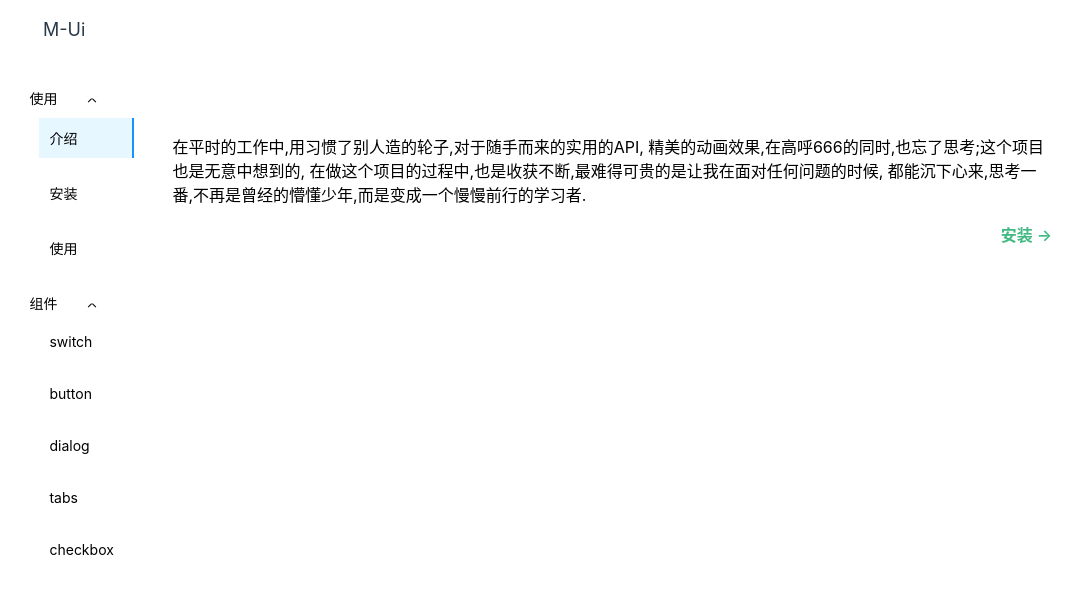
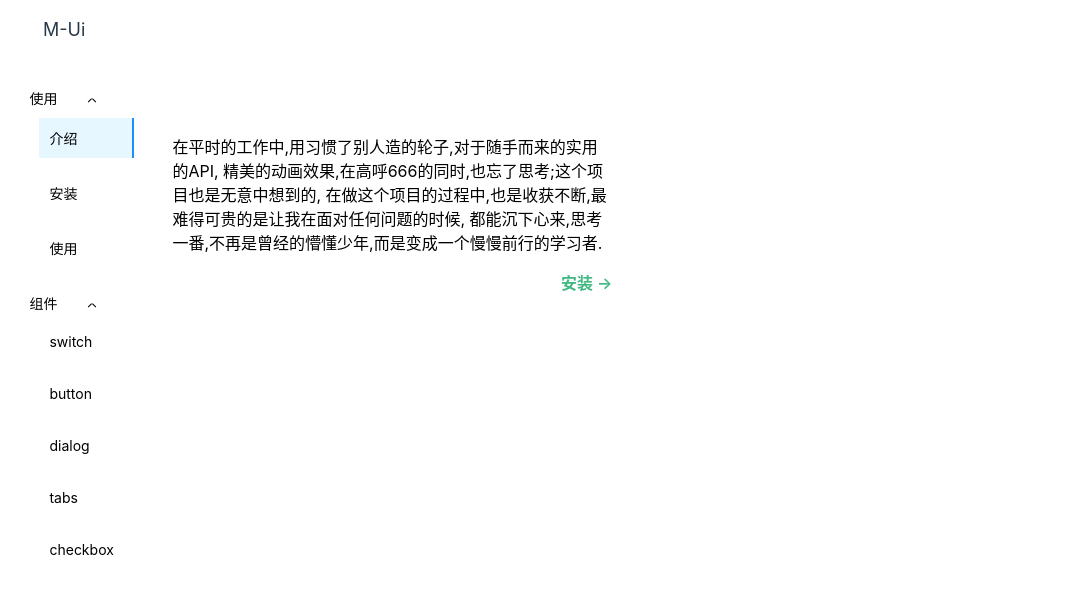
Before and after one commit to HW0001/Vue3-ui, a Vue app: page /#/doc/introduce in a window 1280 px wide. Shown: the top 594 px of the page, without its empty margins (0-1083 px from the left). Built offline with nearby package versions, Linux system fonts and the light colour scheme.

Commit message:
调整界面样式

```diff
--- a/src/components/Install.vue
+++ b/src/components/Install.vue
@@ -11,10 +11,10 @@
 
 <style lang="scss" scoped>
 div {
-    width: 80%;
+  width: 50%;
 
   pre {
-        margin: 20px 0 30px 20px
+    margin: 20px 0 30px 20px;
   }
 }
 
@@ -24,7 +24,6 @@ div {
 
 .next {
   float: right;
-
 }
 
 a {
--- a/src/components/Introduce.vue
+++ b/src/components/Introduce.vue
@@ -12,7 +12,10 @@
 
 <style lang="scss" scoped>
 div {
-  width: 80%;
+  width: 40%;
+  @media (max-width: 500px) {
+    width: 80%;
+  }
 }
 
 a {
```
Lines whose indentation alone changed are shown as unchanged.
